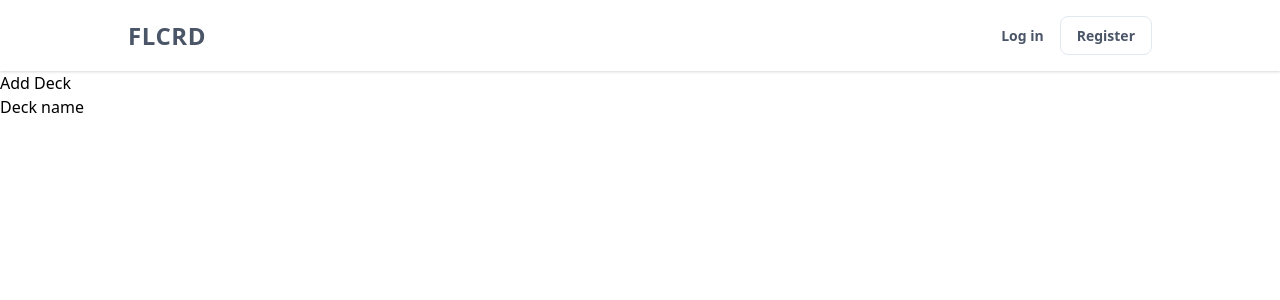
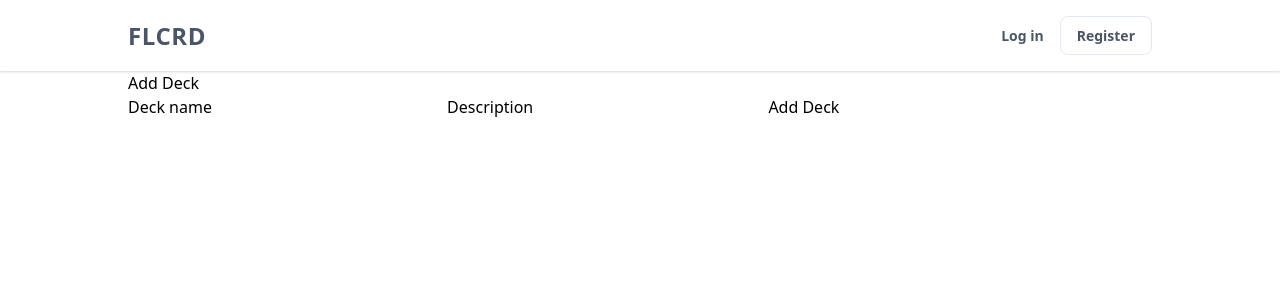
Before and after one commit to alvox/flcrd-client-web, a Vue app: page /add-deck in a window 1280 px wide. Shown: the top 300 px of the page. Built offline with nearby package versions, Linux system fonts and the light colour scheme.

Commit message:
Implement create deck call.

```diff
--- a/src/components/AddDeck.vue
+++ b/src/components/AddDeck.vue
@@ -1,9 +1,14 @@
 <template>
-    <div class="container">
+    <div class="mx-auto max-w-5xl">
         <p>Add Deck</p>
-        <form>
-            <label for="name">Deck name</label>
-            <input type="text" name="title" v-model="name">
+        <form @submit.prevent="AddDeck">
+            <label>Deck name
+                <input type="text" name="name" v-model="name">
+            </label>
+            <label>Description
+                <input type="text" name="description" v-model="description">
+            </label>
+            <button>Add Deck</button>
         </form>
     </div>
 </template>
@@ -13,7 +18,16 @@
         name: "AddDeck",
         data() {
             return {
-                name: null
+                name: null,
+                description: null
+            }
+        },
+        methods: {
+            AddDeck() {
+                let URL = "https://flashcards.rocks/v0/decks";
+                this.$http.post(URL, {name: this.name, description: this.description}).then(result => {
+                    this.$router.push({name: 'Index'})
+                })
             }
         }
     }
```
